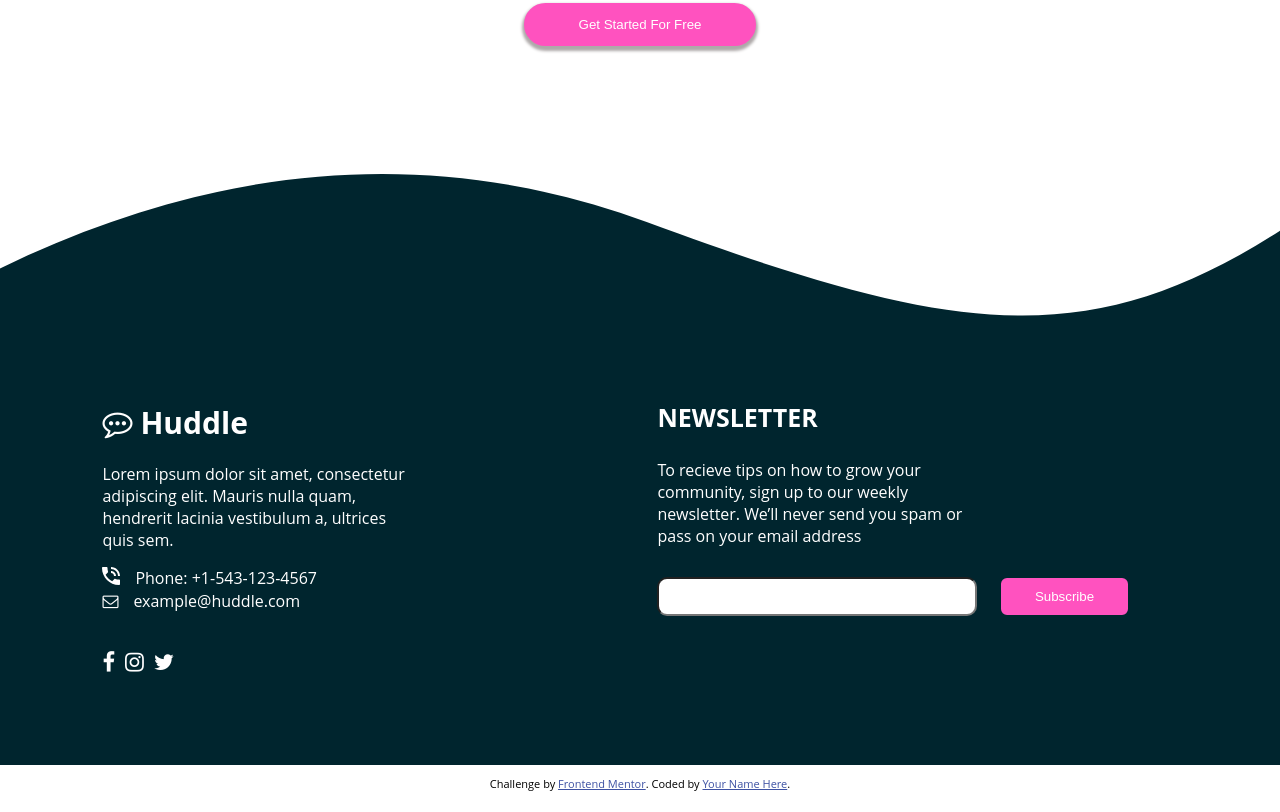
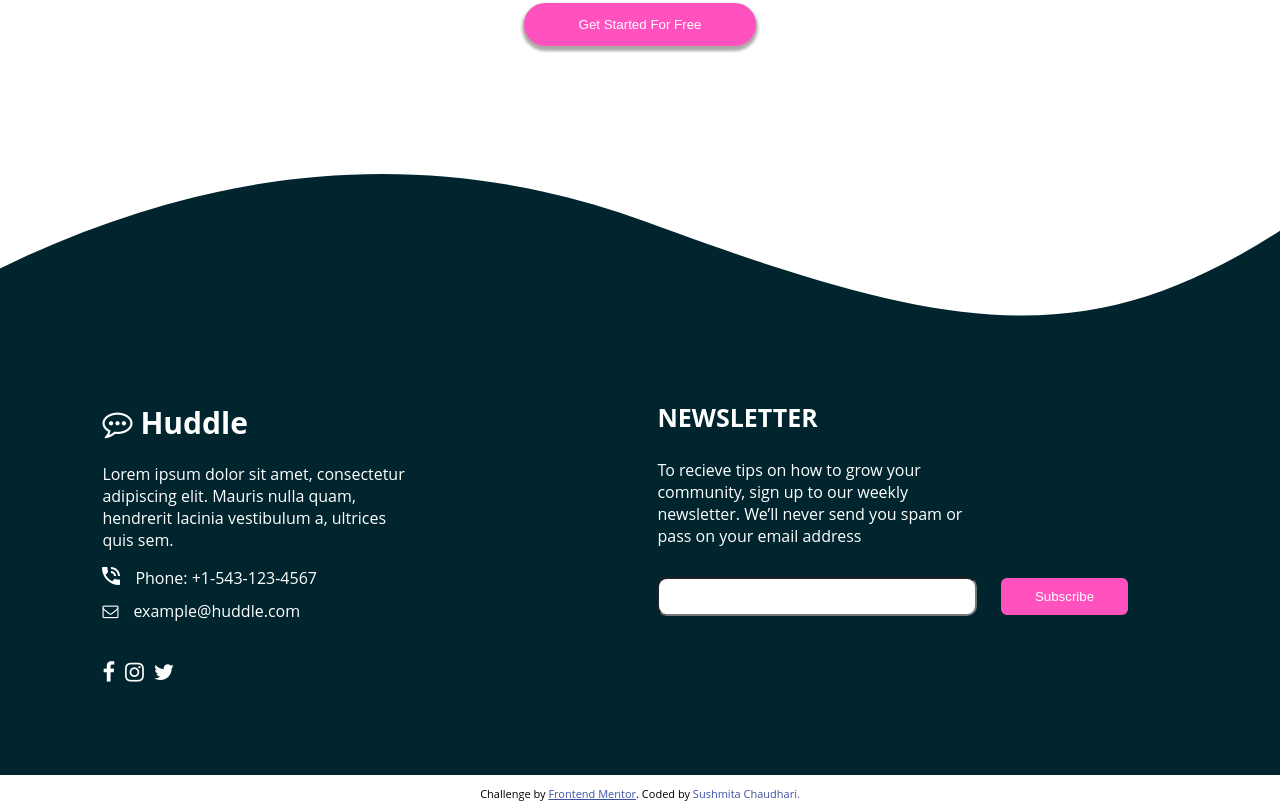
Before and after one commit to SushmitaChaudhari15/huddle-landing-page-with-curved-sections-master, a plain HTML site: page index.html in a window 1280 px wide. Shown: the part 3619-4431 px from the top of the page. Drawn offline with Linux system fonts and the light colour scheme; a web font is replaced by a local one.

Commit message:
Footer Change done

```diff
--- a/index.html
+++ b/index.html
@@ -291,6 +291,7 @@
       display: flex;
       list-style: none;
       text-decoration: none;
+      margin-bottom: 10px;
     }
 
     .footer-content .right-content h3 {
@@ -608,7 +609,7 @@
 
     <p class="attribution">
       Challenge by <a href="https://www.frontendmentor.io?ref=challenge" target="_blank">Frontend Mentor</a>.
-      Coded by <a href="#">Your Name Here</a>.
+      Coded by <a >Sushmita Chaudhari.</a>
     </p>
 
   </footer>
```
